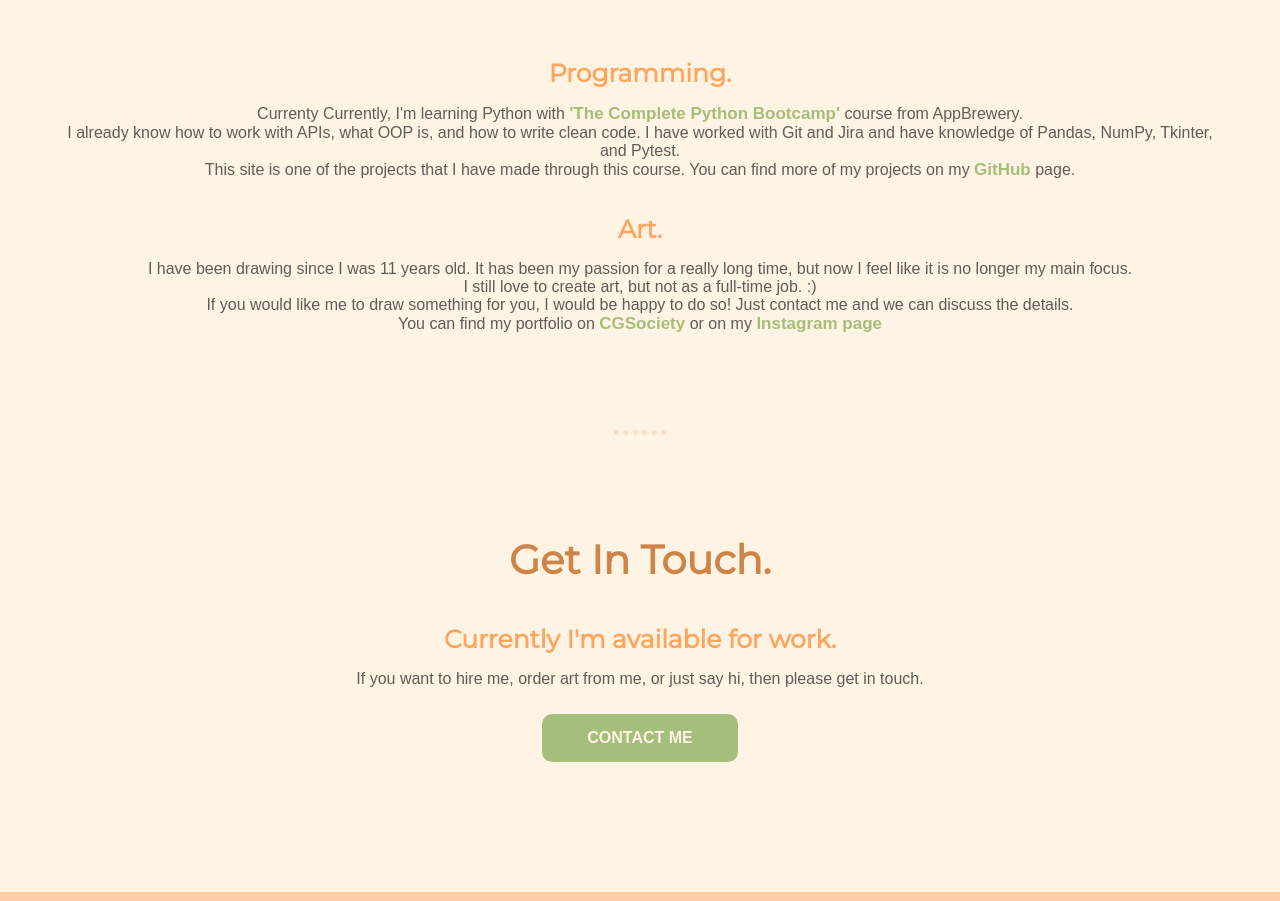
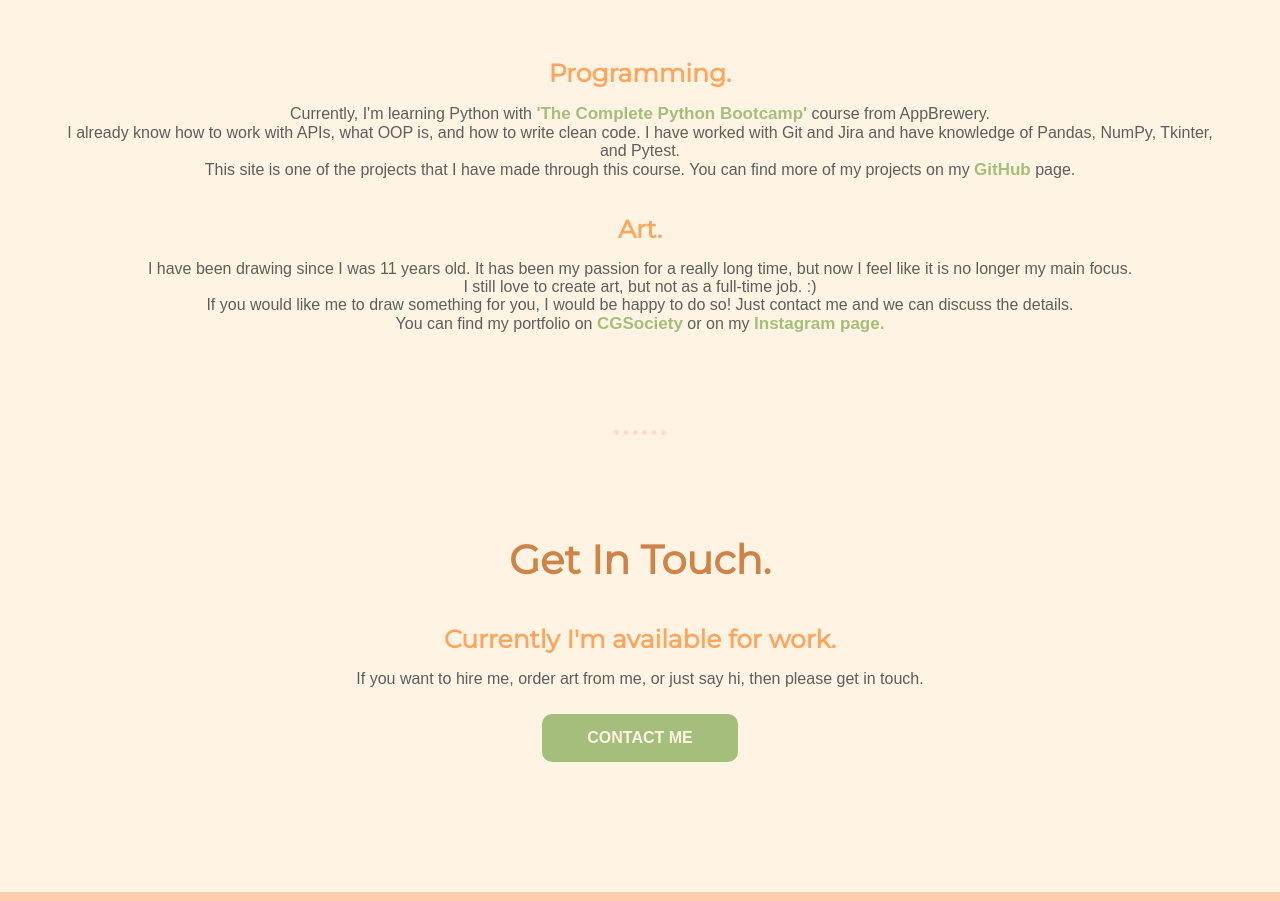
Before and after one commit to iwthu/site, a plain HTML site: page index.html in a window 1280 px wide. Shown: the part 1499-2400 px from the top of the page. Drawn offline with Linux system fonts and the light colour scheme.

Commit message:
corrected grammar v2

```diff
--- a/index.html
+++ b/index.html
@@ -41,7 +41,7 @@
       <div class="skill-row">
         <img class="" src="" alt="">
         <h3>Programming.</h3>
-        <p>Currenty Currently, I'm learning Python with <a class="text-links" href="https://www.udemy.com/course/100-days-of-code/">'The Complete Python Bootcamp'</a> сourse from AppBrewery.<br>
+        <p>Currently, I'm learning Python with <a class="text-links" href="https://www.udemy.com/course/100-days-of-code/">'The Complete Python Bootcamp'</a> сourse from AppBrewery.<br>
             I already know how to work with APIs, what OOP is, and how to write clean code. I have worked with Git and Jira and have knowledge of Pandas, NumPy, Tkinter, and Pytest. <br>
             This site is one of the projects that I have made through this course. You can find more of my projects on my <a class="text-links" href="https://github.com/iwthu">GitHub</a> page.
         </p>
@@ -52,7 +52,7 @@
         <p>I have been drawing since I was 11 years old. It has been my passion for a really long time, but now I feel like it is no longer my main focus.<br>
           I still love to create art, but not as a full-time job. :)<br>
           If you would like me to draw something for you, I would be happy to do so! Just contact me and we can discuss the details.<br>
-          You can find my portfolio on <a class="text-links" href="https://iwthu.cgsociety.org/">CGSociety</a> or on my <a class="text-links" href="https://www.instagram.com/iwthu__/">Instagram page</a>
+          You can find my portfolio on <a class="text-links" href="https://iwthu.cgsociety.org/">CGSociety</a> or on my <a class="text-links" href="https://www.instagram.com/iwthu__/">Instagram page.</a>
         </p>
       </div>
     </div>
```
